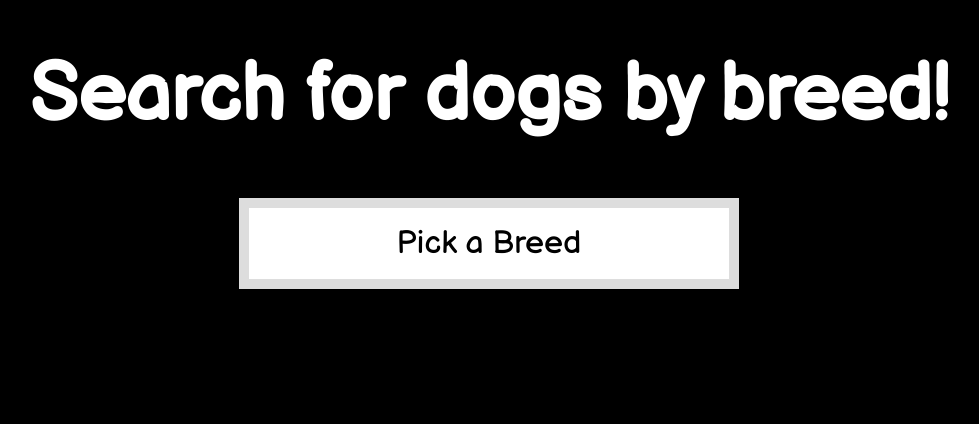
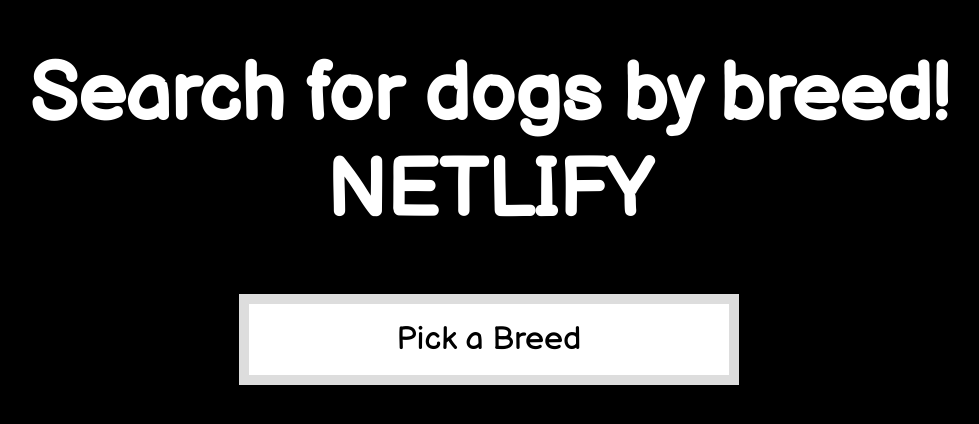
Before and after one commit to staten-island-tech/api-project-2020-whou, a website built with Parcel: page src/index.html in a window 1280 px wide. Shown: the whole page, without its empty margins (151-1130 px from the left). Built offline with nearby package versions, Linux system fonts and the light colour scheme; no server answers.

Commit message:
netlify test

```diff
--- a/src/index.html
+++ b/src/index.html
@@ -12,7 +12,7 @@
   </head>
 
   <body>
-    <h1>Search for dogs by breed!</h1>
+    <h1>Search for dogs by breed! NETLIFY</h1>
     <div class="breed"></div>
     <div class="dropDown">
       <button onclick="myFunction()" class="dropbtn">Pick a Breed</button>
```
